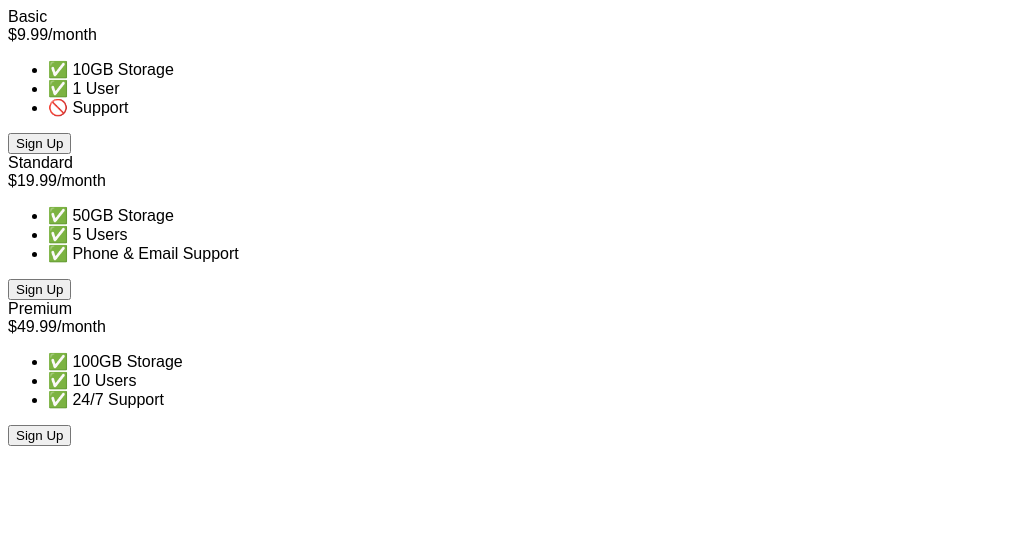
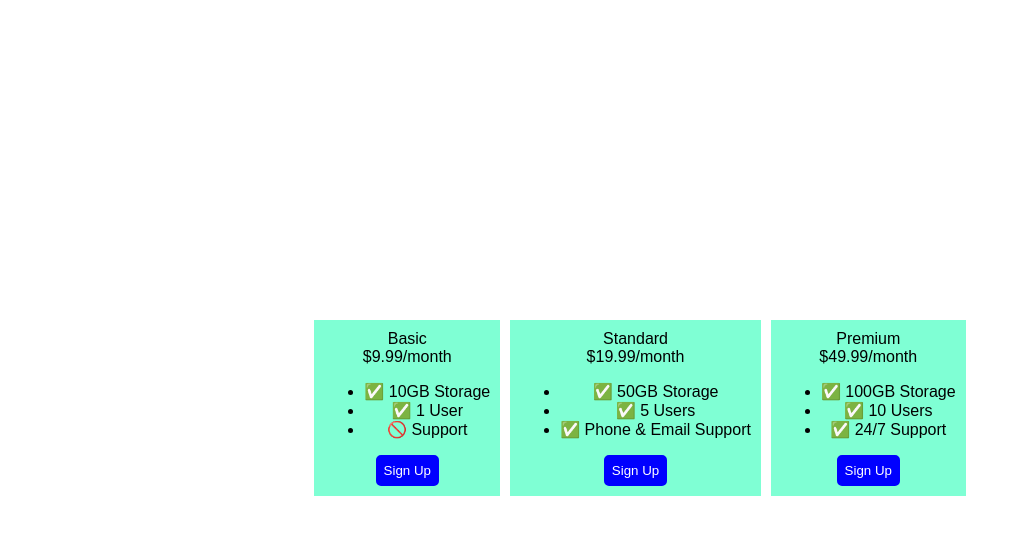
Before and after one commit to amandersonrodrigo/Bootcamp-FullStack-Web-Development, a plain HTML site: page CSS/9.4+Flexbox+Pricing+Table+Project/index.html in a window 1280 px wide. Shown: the whole page, without its empty margins (0-1021 px from the left). Drawn offline with Linux system fonts and the light colour scheme; a web font is replaced by a local one.

Commit message:
Update index.html

```diff
--- a/CSS/9.4+Flexbox+Pricing+Table+Project/index.html
+++ b/CSS/9.4+Flexbox+Pricing+Table+Project/index.html
@@ -12,6 +12,34 @@
       body {
         font-family: "Sono", sans-serif;
       }
+      button{
+        background-color: blue;
+        color: white;
+        border-radius: 5px;
+        padding: 5px;
+        border: solid blue;
+      }
+
+      .pricing-container {
+        display: flex;
+        justify-content: center;
+        gap: 10px;
+        align-items: center;
+        height: 100vh;
+      }
+
+      .pricing-plan  {
+        background-color: aquamarine;
+        text-align: center;
+        padding: 10px;
+        max-width: 400px;
+      }
+
+
+
+
+
+
 
       /* Hint: What can you do with a media query and flexbox? */
       @media (max-width: 1250px) {
```
